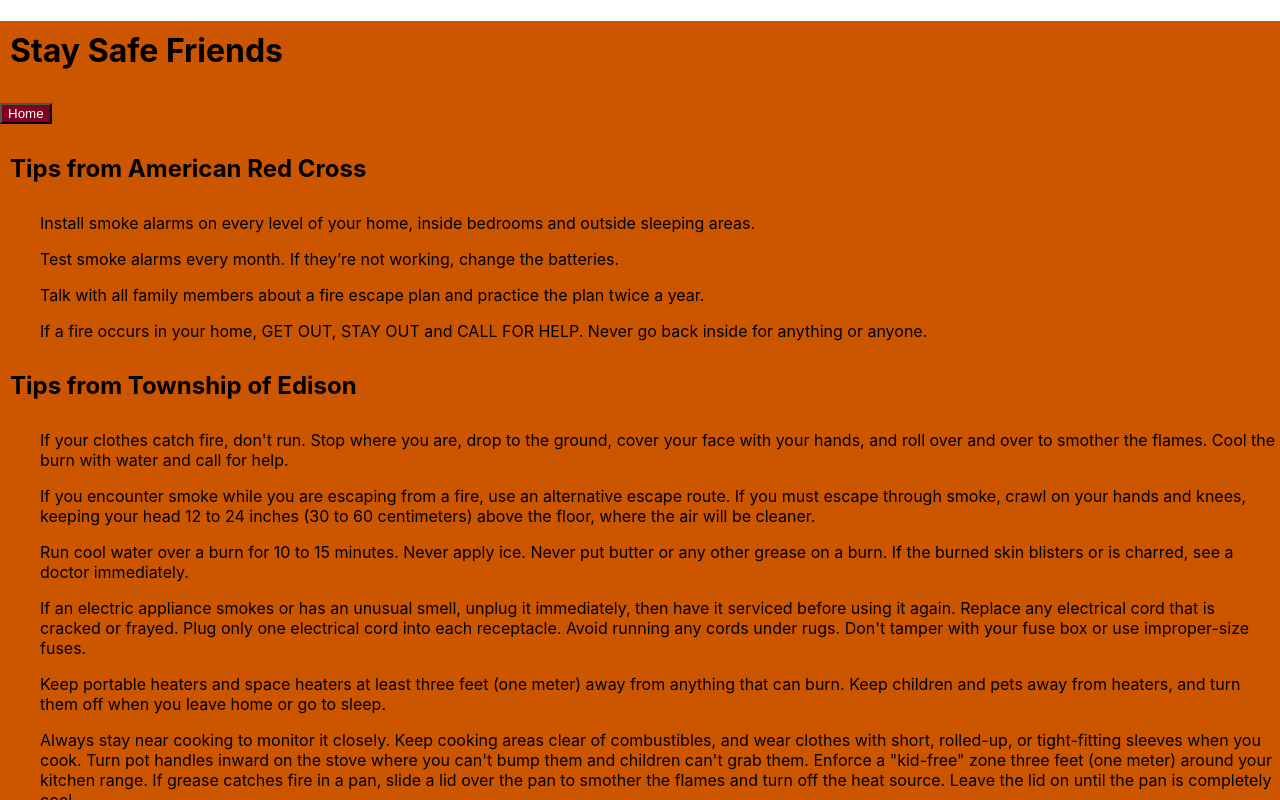
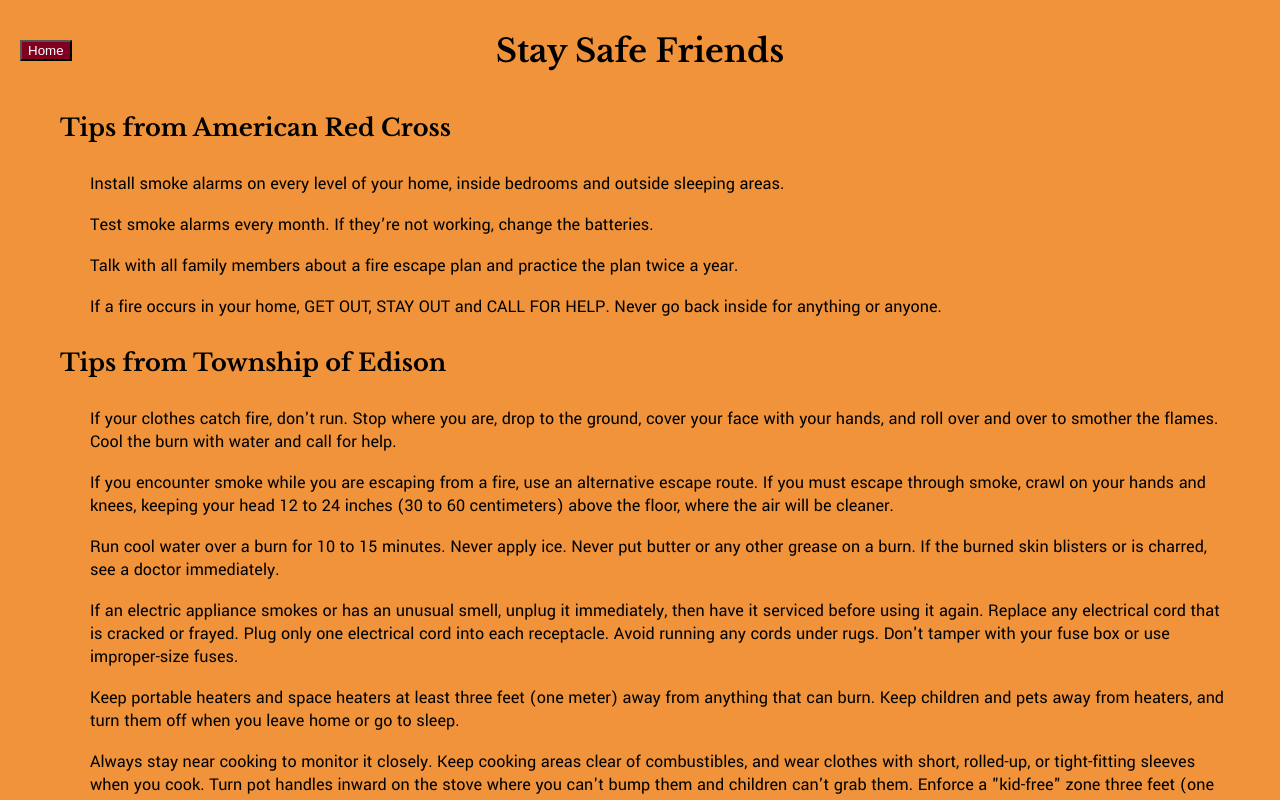
Before and after one commit to bsteenbergen/firedup, a React (Create React App) app: page / in a window 1280 px wide. Both pictures are taken after a click on the button "SafetyTips". Shown: the top 800 px of the page. Built offline with nearby package versions, Linux system fonts and the light colour scheme; no server answers.

Commit message:
updated style

```diff
--- a/src/App.css
+++ b/src/App.css
@@ -1,9 +1,20 @@
+html{
+    background-color: #F1933A;
+}
 #SafeSection {
-   background-color: #cc5500;
+   background-color: #F1933A;
+   margin-top: 10px;
+   height: 100vh;
 }
 
 #SafeButton, .button {
+    top: 0;
+    right: 0;
     transition-duration: 0.4s;
+    position: absolute;
+    margin-top: 10px;
+    margin-right: 10px;
+
 }
 
 #SafeButton, .button:hover {
--- a/src/Header.css
+++ b/src/Header.css
@@ -2,15 +2,12 @@
   display: flex;
   align-items: center;
   height: 10vh;
-  background-color:#CC5500;
+  width: 100vw;
+  justify-content: center;
+  background-color:#F1933A;
+  margin-top: 10px;
 
 }
-
-/* #head{
-  padding-left: 10;
-  align-items: center;
-  align-content: center;
-} */
 
 h1,
 h2 {
--- /dev/null
+++ b/src/Location.css
@@ -0,0 +1,11 @@
+.storedLoc {
+    background-color: #EECC32;
+    z-index: 1;
+    padding: 0 20px;
+    margin: 20px;
+    font-size: 12px;
+}
+
+#holderP {
+    display: none;
+}
--- a/src/Location.js
+++ b/src/Location.js
@@ -1,12 +1,12 @@
+import "./Location.css"
 export default function Location({ location }) {
   return (
-    <article>
+    <article class = "storedLoc">
       {!location ? (
-        <p></p>
+        <p id="holderP"></p>
       ) : (
         <location>
           <section>
-            <h2>{location.title}</h2>
             <p className="currentLoc">{`Current Location: ${location.currentLoc}`}</p>
             <p className="homeLoc">{`Home Location: ${location.homeLoc}`}</p>
           </section>
--- a/src/SafetyTips.css
+++ b/src/SafetyTips.css
@@ -1,11 +1,37 @@
+@import url('https://fonts.googleapis.com/css2?family=Libre+Baskerville:ital,wght@0,400;0,700;1,400&display=swap');
+@import url('https://fonts.googleapis.com/css2?family=Libre+Baskerville:ital,wght@0,400;0,700;1,400&family=Yantramanav:wght@300;400&display=swap');
+
 .safetytips {
-    background-color: #CC5500;
+    background-color: #F1933A;
     background: fill;
     padding-top: 0%;
+    padding: 0 50px;
+}
+
+h2 {
+    font-family: 'Libre Baskerville', serif;
+}
+
+.tips{
+    font-family: 'Yantramanav', sans-serif;
+    font-weight: 400;
+    font-size: 18px;
+}
+
+#SSF {
+    font-family: 'Libre Baskerville', serif;
+    font-weight: 700;
+    text-align: center;
 }
 
 #homeB, .button {
     transition-duration: 0.4s;
+    top: 0;
+    left: 0;
+    position: absolute;
+    margin-top: 40px;
+    margin-left: 20px;
+
 }
 
 #homeB, .button:hover {
--- a/src/SafetyTips.js
+++ b/src/SafetyTips.js
@@ -6,10 +6,10 @@
 
   return (
     <div className="safetytips">
-      <h1>Stay Safe Friends</h1>
+      <h1 id="SSF" >Stay Safe Friends</h1>
       <button id= "homeB" onClick={() => setPage("home")}> Home </button>
-      <h2>Tips from American Red Cross</h2>
-      <div>
+      <h2 >Tips from American Red Cross</h2>
+      <div class ="tips">
         <ol>Install smoke alarms on every level of your home,
             inside bedrooms and outside sleeping areas. </ol>
         <ol>Test smoke alarms every month. If they’re not working,
@@ -20,7 +20,7 @@
             Never go back inside for anything or anyone.</ol>
       </div>
       <h2>Tips from Township of Edison</h2>
-      <div>
+      <div class = "tips">
         <ol>If your clothes catch fire, don't run. Stop where you are, drop to the
           ground, cover your face with your hands, and roll over and over to smother
           the flames. Cool the burn with water and call for help.</ol>
--- a/src/authService.css
+++ b/src/authService.css
@@ -1,3 +1,6 @@
+#hello{
+    margin-left: 10px;;
+}
 #SignOut, .button:hover {
     background-color: #800020;
     color: white;
--- a/src/authService.js
+++ b/src/authService.js
@@ -13,7 +13,7 @@
 
 export function SignOut() {
   return (
-    <div>
+    <div id= "hello">
       Hello, {auth.currentUser.displayName} &nbsp;
       <button id = "SignOut" onClick={() => signOut(auth)}>Sign Out</button>
     </div>
```
